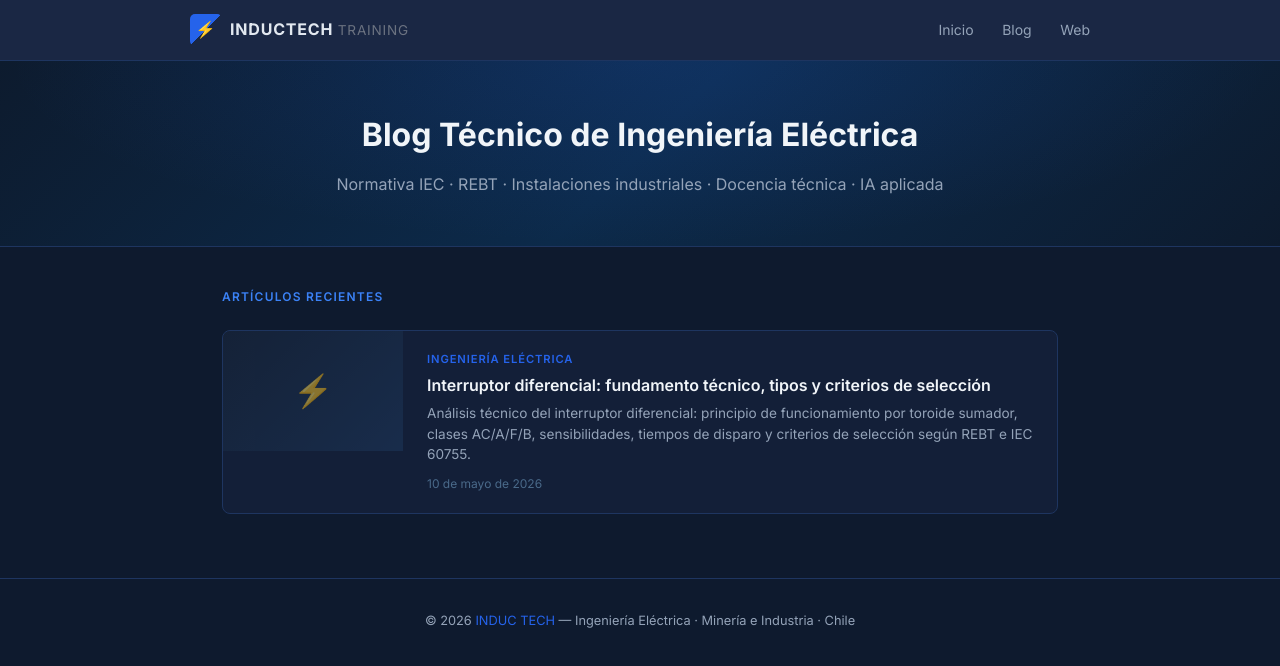
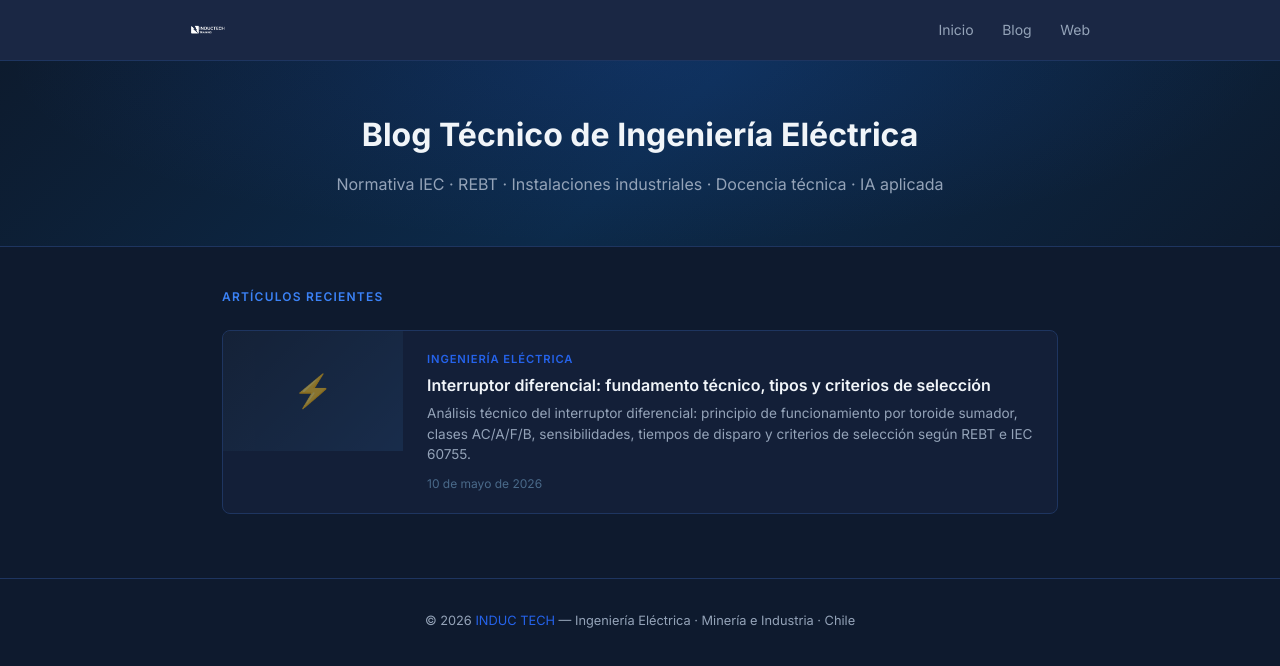
Before and after one commit to sauron897/blog-electricidad-ia., an Astro site: page / in a window 1280 px wide. Built offline with nearby package versions, Linux system fonts and the light colour scheme; Astro itself is replaced by a stand-in of ours.

Commit message:
design: logo real INDUCTECH TRAINING en header

```diff
--- a/src/layouts/BlogPost.astro
+++ b/src/layouts/BlogPost.astro
@@ -70,16 +70,10 @@ const formattedDate = pubDate.toLocaleDateString('es-ES', { year: 'numeric', mon
         font-size: 1rem;
         letter-spacing: 0.05em;
       }
-      .logo-icon {
-        width: 32px;
-        height: 32px;
-        background: linear-gradient(135deg, #2563eb 50%, #1a2744 50%);
-        border-radius: 5px;
-        display: flex;
-        align-items: center;
-        justify-content: center;
-        font-size: 16px;
-        position: relative;
+      .logo-img {
+        height: 36px;
+        width: auto;
+        filter: brightness(0) invert(1);
       }
       nav a {
         color: var(--text-muted);
@@ -236,8 +230,7 @@ const formattedDate = pubDate.toLocaleDateString('es-ES', { year: 'numeric', mon
     <header>
       <div class="header-inner">
         <a href="/" class="logo">
-          <span class="logo-icon">⚡</span>
-          <span>INDUCTECH <span style="font-weight:400; color:#6b7280; font-size:0.85em;">TRAINING</span></span>
+          <img class="logo-img" src="/logo-training.png" alt="INDUCTECH TRAINING" />
         </a>
         <nav>
           <a href="/">Inicio</a>
--- a/src/pages/index.astro
+++ b/src/pages/index.astro
@@ -58,15 +58,10 @@ const posts = (await getCollection('blog', ({ data }) => !data.draft))
         font-size: 1rem;
         letter-spacing: 0.05em;
       }
-      .logo-icon {
-        width: 32px;
-        height: 32px;
-        background: linear-gradient(135deg, #2563eb 50%, #1a2744 50%);
-        border-radius: 5px;
-        display: flex;
-        align-items: center;
-        justify-content: center;
-        font-size: 16px;
+      .logo-img {
+        height: 36px;
+        width: auto;
+        filter: brightness(0) invert(1);
       }
       nav a {
         color: var(--text-muted);
@@ -196,8 +191,7 @@ const posts = (await getCollection('blog', ({ data }) => !data.draft))
     <header>
       <div class="header-inner">
         <a href="/" class="logo">
-          <span class="logo-icon">⚡</span>
-          <span>INDUCTECH <span style="font-weight:400; color:#6b7280; font-size:0.85em;">TRAINING</span></span>
+          <img class="logo-img" src="/logo-training.png" alt="INDUCTECH TRAINING" />
         </a>
         <nav>
           <a href="/">Inicio</a>
```
Also changed, not shown: 1 other file.
